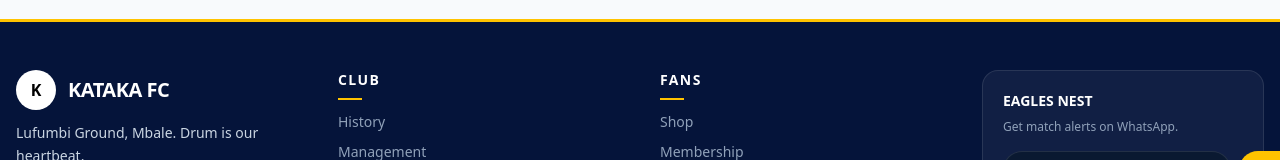
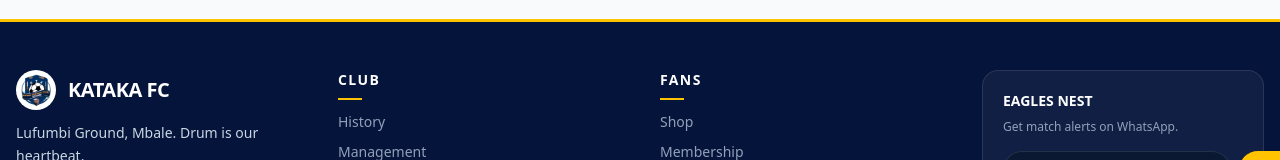
Before and after one commit to xoucho10/kataka-fc, a Next.js app: page / in a window 1280 px wide. Shown: the part 2822-2982 px from the top of the page. Built offline with nearby package versions, Linux system fonts and the light colour scheme; no server answers; the database is empty.

Commit message:
Update footer with real logo not K + Eagles Nest

```diff
--- a/src/components/layout/Footer.tsx
+++ b/src/components/layout/Footer.tsx
@@ -9,7 +9,7 @@
       <div className="mx-auto max-w-7xl px-4 py-12 grid md:grid-cols-4 gap-10">
         <div>
           <div className="flex items-center gap-3">
-            <div className="w-10 h-10 bg-white rounded-full grid place-items-center text-black font-black">K</div>
+            <img src="/logo.png" alt="Kataka FC" className="w-10 h-10 bg-white rounded-full p-1 object-contain" />
             <h3 className="font-black text-xl tracking-tight">KATAKA FC</h3>
           </div>
           <p className="text-sm text-slate-300 mt-3 leading-relaxed">Lufumbi Ground, Mbale. Drum is our heartbeat.</p>
```
